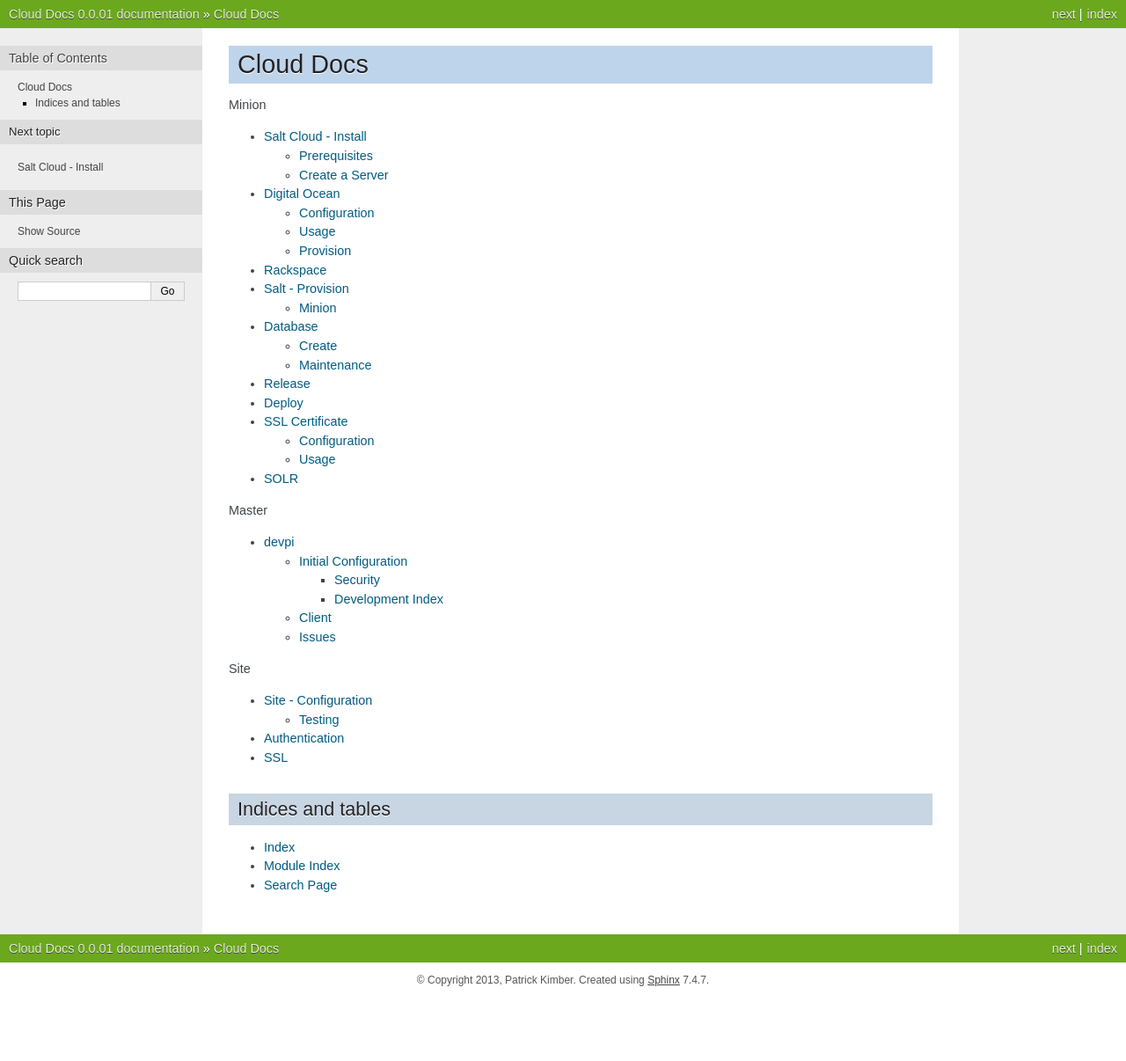
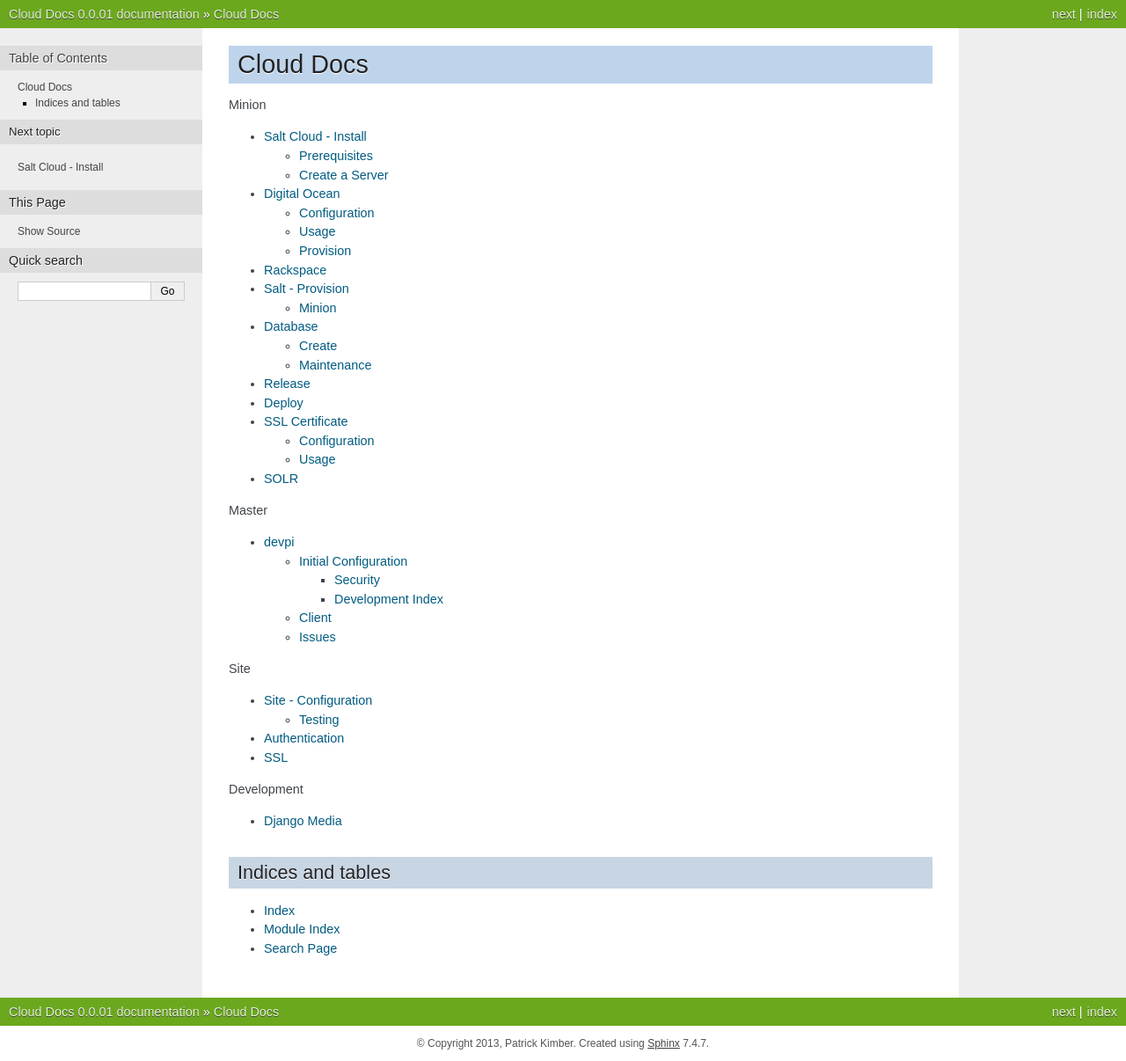
Before and after one commit to pkimber/old-docs-migrated-to-gitlab, a Sphinx documentation site: the page built from source/index.rst, in a window 1280 px wide. Shown: the whole page at 88% size. Built offline with Sphinx 7.4.7, drawn with Linux system fonts in a browser that asks for light colours; before the commit the page ends 1134 px from its top, so only the background shows below that.

Commit message:
add to index

```diff
--- a/source/index.rst
+++ b/source/index.rst
@@ -36,6 +36,12 @@
   auth
   ssl
 
+Development
+
+.. toctree::
+
+  dev-django-media
+
 
 Indices and tables
 ==================
```
